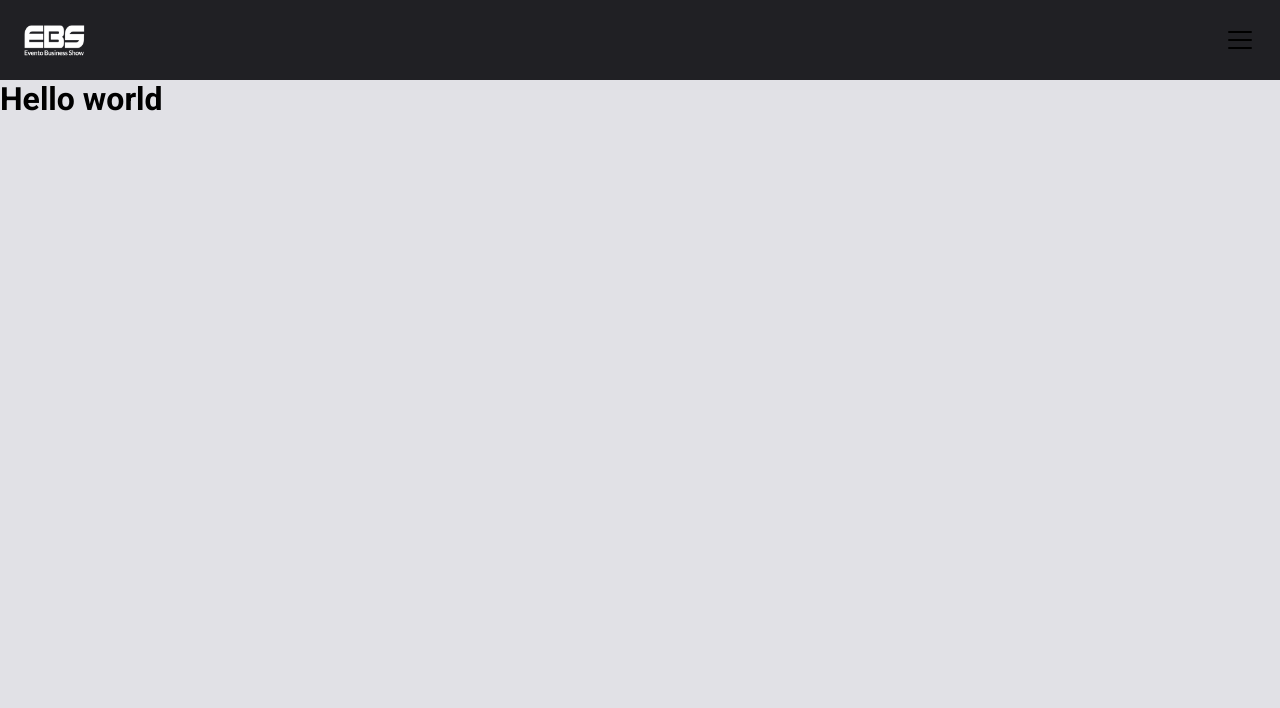
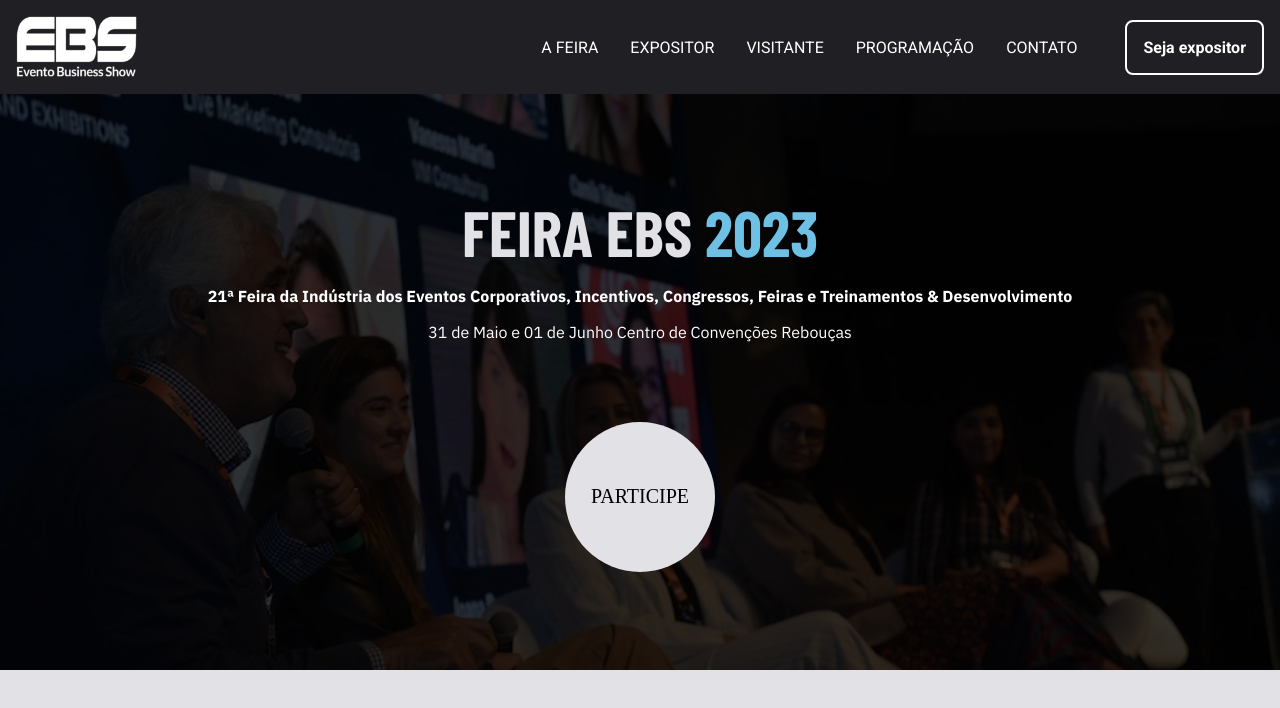
Before and after one commit to Bruno-mateus/ebs, a Next.js app: page / in a window 1280 px wide. Shown: the top 708 px of the page. Built offline with nearby package versions, Linux system fonts and the light colour scheme.

Commit message:
init main

```diff
--- a/src/components/Button/styles.ts
+++ b/src/components/Button/styles.ts
@@ -18,7 +18,7 @@
 export const ButtonRadio = styled('button', {
   width: '150px',
   height: '150px',
-  background: '$white',
+  background: '$gray100',
   marginTop: '5rem',
   border: 'none',
   borderRadius: '100%',
--- a/src/components/Header/index.tsx
+++ b/src/components/Header/index.tsx
@@ -11,9 +11,10 @@
   NavLink,
   NavList,
   NavTrigger,
+  CloseMobile,
 } from './styles'
 
-import { List } from 'phosphor-react'
+import { List, X } from 'phosphor-react'
 
 import logo from '../../assets/logoEbs.png'
 import { DefaultButton } from '../Button/styles'
@@ -22,6 +23,8 @@
 export function Header() {
   const [screenSize, setScreenSize] = useState(0)
   useEffect(() => {
+    const initialSize = window.innerWidth
+    setScreenSize(initialSize)
     window.addEventListener('resize', () => {
       const size = window.innerWidth
       return setScreenSize(size)
@@ -38,14 +41,12 @@
           <BurguerMenuMobile>
             <List size={32} />
           </BurguerMenuMobile>
-          <Dialog.Portal style={{ transition: 'ease 200ms' }}>
+          <Dialog.Portal style={{ animation: 'ease 200ms' }}>
             <ContentMenuMobile>
               <header>
-                <Dialog.Close
-                  style={{ position: 'absolute', top: 0, right: 0 }}
-                >
-                  close
-                </Dialog.Close>
+                <CloseMobile>
+                  <X size={32} />
+                </CloseMobile>
               </header>
               <nav>
                 <ul>
@@ -63,6 +64,40 @@
                       <li>Fotos 2022</li>
                       <li>Balanço Feira EBS 2022</li>
                       <li>Saiu na Mídia</li>
+                    </ul>
+                  </li>
+                  <li>
+                    <header>
+                      {' '}
+                      <strong>EXPOSITOR</strong>
+                    </header>
+                    <ul>
+                      <li>Perfil do Expositor</li>
+                      <li>Seja Expositor</li>
+                      <li>Lista de Expositores</li>
+                      <li>Planta da feira EBS</li>
+                    </ul>
+                  </li>
+                  <li>
+                    <header>
+                      {' '}
+                      <strong>VISITANTE</strong>
+                    </header>
+                    <ul>
+                      <li>Quem visita</li>
+                      <li>Termos e condições</li>
+                      <li>Programa comprador convidado</li>
+                    </ul>
+                  </li>
+                  <li>
+                    <header>
+                      {' '}
+                      <strong>PROGRAMAÇÃO</strong>
+                    </header>
+                    <ul>
+                      <li>Congresso MICE</li>
+                      <li>Arena Expirience</li>
+                      <li> Palestrantes</li>
                     </ul>
                   </li>
                 </ul>
--- a/src/components/Header/styles.ts
+++ b/src/components/Header/styles.ts
@@ -1,6 +1,7 @@
 import { keyframes, styled } from '../../styles'
 import * as NavigationMenu from '@radix-ui/react-navigation-menu'
 import * as Dialog from '@radix-ui/react-dialog'
+
 const enterFromRight = keyframes({
   from: { transform: 'translateX(200px)', opacity: 0 },
   to: { transform: 'translateX(0)', opacity: 1 },
@@ -28,7 +29,6 @@
   justifyContent: 'space-between',
   padding: '1rem',
   color: '$white',
-
   div: {
     display: 'flex',
     gap: '2rem',
@@ -66,13 +66,22 @@
   color: '$white',
   position: 'absolute',
   top: 70,
+  zIndex: 10,
   background: '$gray700',
   display: 'flex',
   flexDirection: 'column',
   width: 240,
   maxHeight: 400,
   overflowY: 'auto',
+  borderRadius: '0 0 8px 8px',
+  '&::-webkit-scrollbar': {
+    width: 5,
+  },
 
+  '&::-webkit-scrollbar-thumb': {
+    backgroundColor: '$gray500',
+    borderRadius: '10px',
+  },
   padding: '1rem',
   '@media only screen and (min-width: 600px)': {},
   animationDuration: '250ms',
@@ -110,14 +119,15 @@
 
 export const ContentMenuMobile = styled(Dialog.Content, {
   position: 'absolute',
+
   top: 0,
   right: 0,
-  padding: '2rem',
-  width: '75%',
+  padding: '1rem',
+  width: '85%',
   height: '100vh',
   display: 'flex',
   flexDirection: 'column',
-
+  overflow: 'auto',
   background: '$gray900',
   transition: 'ease-in 10s',
   color: '$white',
@@ -128,7 +138,7 @@
   nav: {
     backgroundColor: 'transparent',
     marginTop: '3rem',
-    letterSpacing: '.4rem',
+
     fontFamily: 'roboto',
     fontSize: '.8rem',
 
@@ -138,6 +148,11 @@
       flexDirection: 'column',
       li: {
         listStyle: 'none',
+        padding: '.5rem',
+        strong: {
+          borderBottom: '1px solid $white',
+          padding: '0.1px',
+        },
         ul: {
           display: 'flex',
           gap: '.7rem',
@@ -147,12 +162,28 @@
           cursor: 'pointer',
           li: {
             padding: '.4rem',
+            backgroundColor: '$gray700',
             '&:hover': {
-              backgroundColor: '$gray700',
+              backgroundColor: '$gray900',
             },
           },
         },
       },
+    },
+  },
+})
+
+export const CloseMobile = styled(Dialog.Close, {
+  background: 'transparent',
+  position: 'absolute',
+  top: 0,
+  right: 0,
+  border: 'none',
+  cursor: 'pointer',
+  svg: {
+    color: '$white',
+    '&:hover': {
+      color: '$gray100',
     },
   },
 })
@@ -163,6 +194,10 @@
   alignItems: 'center',
   border: 'none',
   svg: {
-    color: '$secoundaryColor',
+    color: '$white',
+    cursor: 'pointer',
+    '&:hover': {
+      color: '$gray100',
+    },
   },
 })
--- a/src/pages/_app.tsx
+++ b/src/pages/_app.tsx
@@ -1,5 +1,13 @@
 import type { AppProps } from 'next/app'
+import { Header } from '../components/Header'
+import { globalStyles } from '../styles/global'
 
 export default function App({ Component, pageProps }: AppProps) {
-  return <Component {...pageProps} />
+  globalStyles()
+  return (
+    <>
+      <Header />
+      <Component {...pageProps} />
+    </>
+  )
 }
--- a/src/pages/index.tsx
+++ b/src/pages/index.tsx
@@ -1,13 +1,38 @@
-import { Header } from '../components/Header'
-import { globalStyles } from '../styles/global'
+import Image from 'next/image'
+import {
+  Background,
+  HomeContainer,
+  HomeMain,
+  Overlay,
+  Presentation,
+  TextBackground,
+} from './styles'
+import bg from '../assets/bg.jpg'
+import { Button } from '../components/Button'
 
 export default function App() {
-  globalStyles()
-
   return (
-    <>
-      <Header />
-      <h1>Hello world</h1>
-    </>
+    <HomeContainer>
+      <Background>
+        <Image src={bg} alt="" sizes="100%" />
+        <Overlay></Overlay>
+        <TextBackground>
+          <h1>
+            FEIRA EBS <span>2023</span>{' '}
+          </h1>
+          <p>
+            <strong>
+              21ª Feira da Indústria dos Eventos Corporativos, Incentivos,
+              Congressos, Feiras e Treinamentos & Desenvolvimento
+            </strong>
+          </p>
+          <p>31 de Maio e 01 de Junho Centro de Convenções Rebouças</p>
+          <Button model={'circle'} title="PARTICIPE" />
+        </TextBackground>
+      </Background>
+      <HomeMain>
+        <Presentation></Presentation>
+      </HomeMain>
+    </HomeContainer>
   )
 }
--- /dev/null
+++ b/src/pages/styles.ts
@@ -0,0 +1,59 @@
+import { styled } from '../styles'
+
+export const HomeContainer = styled('div', {
+  display: 'flex',
+  flexDirection: 'column',
+  margin: 'auto',
+  alignItems: 'center',
+})
+export const HomeMain = styled('main', {
+  width: '100%',
+  padding: '1rem 2rem',
+  marginTop: '72vh',
+  maxWidth: 1200,
+})
+export const Background = styled('div', {
+  width: '100vw',
+  height: '72vh',
+  backdropFilter: 'blur(1.2px)',
+  position: 'absolute',
+  display: 'flex',
+  alignItems: 'center',
+  justifyContent: 'center',
+  textAlign: 'center',
+
+  color: '$white',
+  fontFamily: "'Barlow condensed', serif",
+  h1: {
+    fontSize: '4rem',
+    color: '$gray100',
+  },
+  span: {
+    color: '$lightBlue',
+  },
+  p: {
+    fontFamily: "'IBM Plex Sans', sans-serif",
+    marginTop: '1rem',
+  },
+  img: {
+    width: '100%',
+    height: '100%',
+    objectFit: 'cover',
+  },
+})
+export const Overlay = styled('div', {
+  background: '$black',
+  width: '100%',
+  height: '100%',
+  position: 'absolute',
+  top: 0,
+  opacity: 0.8,
+})
+export const TextBackground = styled('div', {
+  zIndex: 1,
+  position: 'absolute',
+})
+export const Presentation = styled('section', {
+  display: 'grid',
+  gridTemplateColumns: '1fr 1fr',
+})
```
Also changed, not shown: src/assets/bg.JPG (added).
